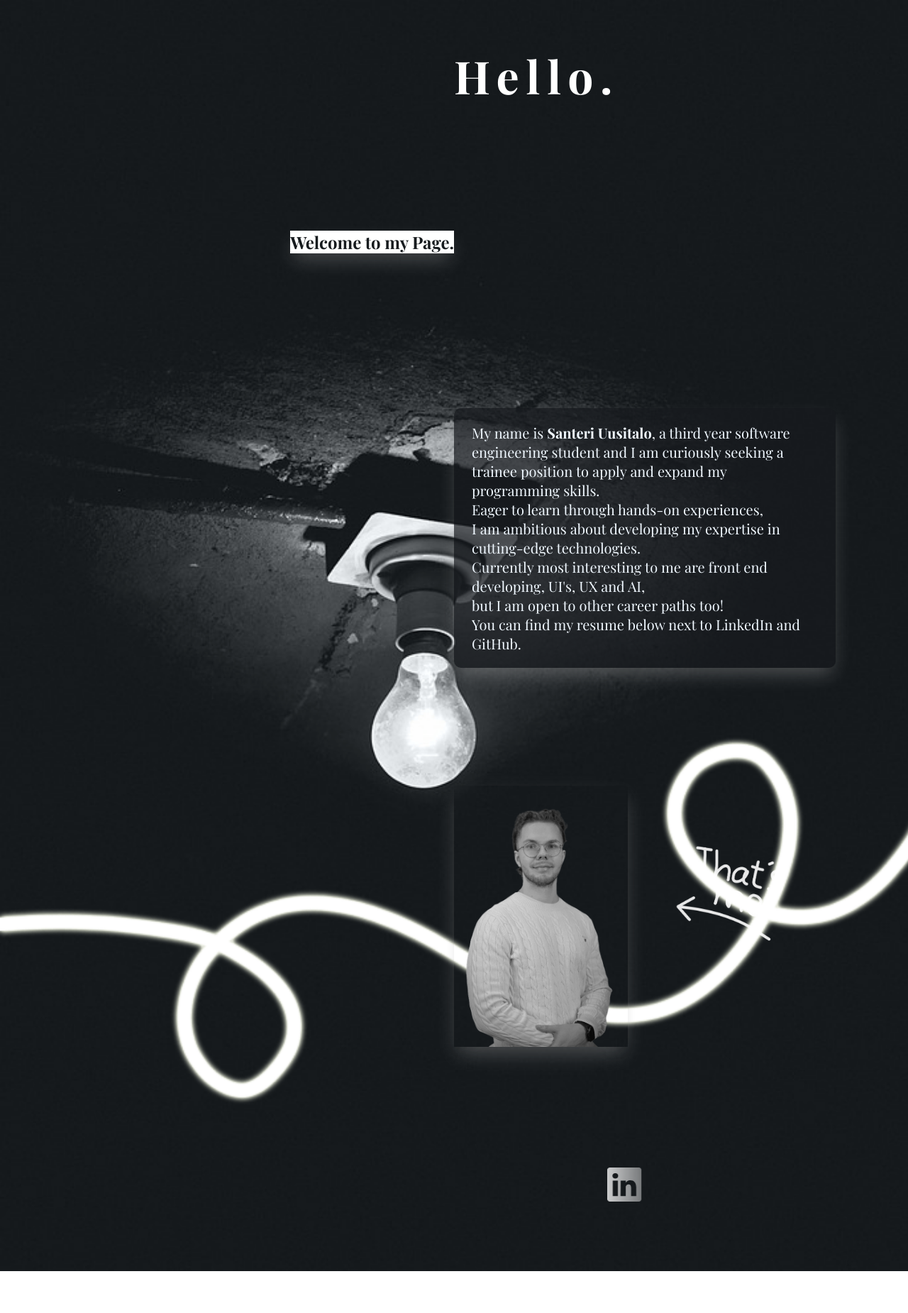
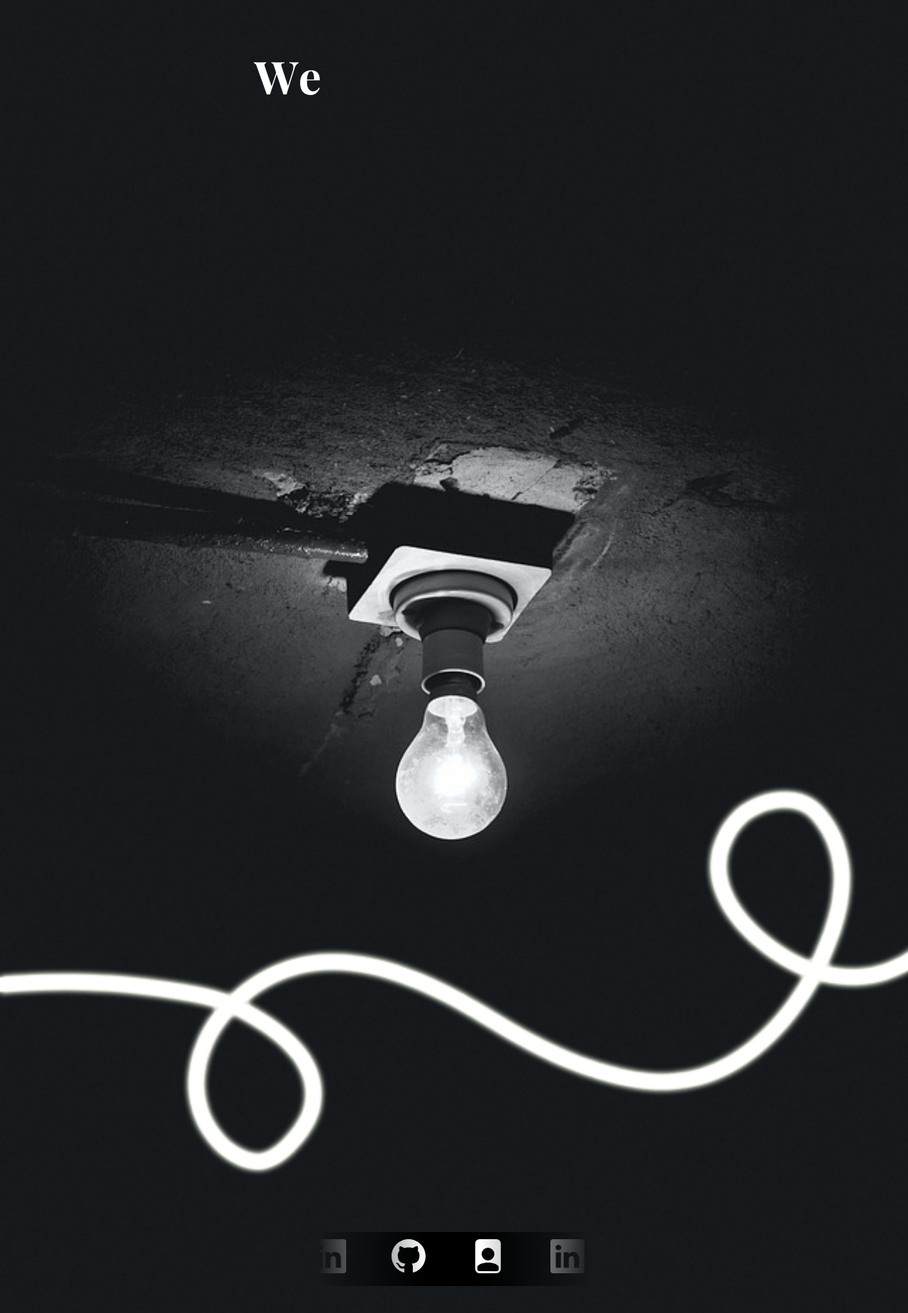
Before and after one commit to vsuusi/portfolio, a React (Create React App) app: page / in a window 1280 px wide. Shown: the top 1850 px of the page at 71% size. Before the commit the page ends 1791 px from the top, so only its background shows below. Built offline with nearby package versions, Linux system fonts and the light colour scheme; a web font is replaced by a local one.

Commit message:
animations and scalability

```diff
--- a/src/components/Bio.css
+++ b/src/components/Bio.css
@@ -6,12 +6,22 @@
     /*WHITE SHADOW*/
     padding: 1px 25px;
     border-radius: 10px;
-    margin-top: 17vw;
+    margin-top: 50vh;
     margin-left: 50vw;
     margin-right: 8vw;
     text-align: start;
-    transition: 0.8s ease-out;box-shadow: rgba(255, 255, 255, 0.25) 0px 13px 27px -5px, rgba(14, 13, 13, 0.3) 0px 8px 16px -8px;
+    transition: 0.8s ease-out;
+    box-shadow: rgba(255, 255, 255, 0.25) 0px 13px 27px -5px, rgba(14, 13, 13, 0.3) 0px 8px 16px -8px;
 
+    animation: fade-in linear forwards;
+    animation-timeline: view();
+    animation-range-start: 35vh ;
+    animation-range-end: 70vh;
+    opacity: 0;
+}
+
+@keyframes fade-in {
+    to {scale: 1; opacity: 1;}
 }
 
 .bio-container:hover {
--- a/src/components/Bio.jsx
+++ b/src/components/Bio.jsx
@@ -7,8 +7,7 @@ const Bio = () => {
                  a trainee position to apply and expand my programming skills.
             <br/>Eager to learn through hands-on experiences,
             <br/>I am ambitious about developing my expertise in cutting-edge technologies.
-            <br/>Currently most interesting to me are front end developing, UI's, UX and AI,
-            <br/>but I am open to other career paths too!
+            <br/>Currently most interesting to me are front end developing, UI's, UX and AI, but I am open to other career paths too!
             <br/>You can find my resume below next to LinkedIn and GitHub.</p>
         </div>
     );
--- a/src/components/Photo.css
+++ b/src/components/Photo.css
@@ -1,21 +1,36 @@
 .photo-container {
-    margin-left: 50vw;
-    margin-top: 13vw;
+    margin-right: 50vw;
+    margin-top: 17vw;
+    margin-left: 15vw;
     display: flex;
-
+    justify-content: flex-end;
+    animation: fade-in-photo linear forwards;
+    animation-timeline: view();
+    animation-range-start: 25vh ;
+    animation-range-end: 60vh;
+    opacity: 0;
 }
 
+@keyframes fade-in-photo {
+    to {
+        transform: scale(1.1) rotate(-2deg);
+        opacity: 1;
+    }
+}
+
+
 .photo-profile {
-    height: 46vh;
+    max-height: 50vh;
     box-shadow: rgba(255, 255, 255, 0.25) 0px 13px 27px -5px, rgba(14, 13, 13, 0.3) 0px 8px 16px -8px;
-    transition: 0.8s ease-out;
+    transition: 1s ease-out;
+    border-radius: 8px;
 }
 
 .photo-thatsme {
     margin-left: 8vh;
     width: 25%;
     opacity: 90%;
-    transition: 0.8s ease-out;
+    transition: 1s ease-out;
     height: fit-content;
     margin-top: 10vh;
 }
@@ -27,16 +42,3 @@
 .photo-thatsme:hover {
     transform: scale(1.1) rotate(4deg);
 }
-
-/*
-@keyframes profileImage {
-    0% {
-        transform: scale(1);
-        transform: rotate(0deg);
-    }
-    100% {
-        transform: scale(1.1);
-        transform: rotate(-5deg);
-    }
-}
-*/
--- a/src/components/Photo.jsx
+++ b/src/components/Photo.jsx
@@ -15,7 +15,6 @@ const Photo = () => {
                 src={thatsme}
                 alt="My lolo xD">
             </img>
-
         </div>
     );
 };
--- a/src/components/Roller.css
+++ b/src/components/Roller.css
@@ -1,30 +1,37 @@
 .roller-container {
-    margin-top: 20vh;
-    margin-bottom: 10vh;
-    margin-left: 23vw;
-    margin-right: 25vw;
+    margin-top: 25vh;
+    margin-bottom: 12vh;
+    margin-left: 35vw;
+    margin-right: 35vw;
     padding: 10px 0px;
     display: flex;
     justify-content: center;
     font-size: 30px;
     overflow: hidden;
-    -webkit-mask-image: linear-gradient(90deg, transparent, #050505 20%, #000000 80%, transparent);
-
+    -webkit-mask-image: linear-gradient(90deg, transparent, #050505 40%, #000000 60%, transparent);
+    background-color: #000000;
 }
 
 .roller-items {
-    animation: scroll 40s linear infinite;
+    animation: scroll 20s linear infinite;
     display: flex;
-    gap: 5vw;
+}
+
+.roller-items svg {
+    margin-left: 8vh;
+}
+
+.roller-container:hover {
+    animation-play-state: paused;
 }
 
 
 @keyframes scroll {
     0% {
-        transform: translateX(180%);
+        transform: translateX(50%);
     }
     100% {
-        transform: translateX(-140%);
+        transform: translateX(-50%);
     }
 }
 
--- a/src/components/Roller.jsx
+++ b/src/components/Roller.jsx
@@ -23,8 +23,24 @@ const Roller = () => {
                     </svg>
                 </a>
             </div>
-            <div className="roller-anti">
+            <div className="roller-items">
+                <a href="https://www.linkedin.com/in/santeri-uusitalo">
+                    <svg xmlns="http://www.w3.org/2000/svg" width="6vh" height="6vh" fill="currentColor" class="bi bi-linkedin" viewBox="0 0 16 16">
+                        <path d="M0 1.146C0 .513.526 0 1.175 0h13.65C15.474 0 16 .513 16 1.146v13.708c0 .633-.526 1.146-1.175 1.146H1.175C.526 16 0 15.487 0 14.854zm4.943 12.248V6.169H2.542v7.225zm-1.2-8.212c.837 0 1.358-.554 1.358-1.248-.015-.709-.52-1.248-1.342-1.248S2.4 3.226 2.4 3.934c0 .694.521 1.248 1.327 1.248zm4.908 8.212V9.359c0-.216.016-.432.08-.586.173-.431.568-.878 1.232-.878.869 0 1.216.662 1.216 1.634v3.865h2.401V9.25c0-2.22-1.184-3.252-2.764-3.252-1.274 0-1.845.7-2.165 1.193v.025h-.016l.016-.025V6.169h-2.4c.03.678 0 7.225 0 7.225z"/>
+                    </svg>
+                </a>
 
+                <a href="https://www.github.com/vsuusi">
+                    <svg xmlns="http://www.w3.org/2000/svg" width="6vh" height="6vh" fill="currentColor" class="bi bi-github" viewBox="0 0 16 16">
+                        <path d="M8 0C3.58 0 0 3.58 0 8c0 3.54 2.29 6.53 5.47 7.59.4.07.55-.17.55-.38 0-.19-.01-.82-.01-1.49-2.01.37-2.53-.49-2.69-.94-.09-.23-.48-.94-.82-1.13-.28-.15-.68-.52-.01-.53.63-.01 1.08.58 1.23.82.72 1.21 1.87.87 2.33.66.07-.52.28-.87.51-1.07-1.78-.2-3.64-.89-3.64-3.95 0-.87.31-1.59.82-2.15-.08-.2-.36-1.02.08-2.12 0 0 .67-.21 2.2.82.64-.18 1.32-.27 2-.27s1.36.09 2 .27c1.53-1.04 2.2-.82 2.2-.82.44 1.1.16 1.92.08 2.12.51.56.82 1.27.82 2.15 0 3.07-1.87 3.75-3.65 3.95.29.25.54.73.54 1.48 0 1.07-.01 1.93-.01 2.2 0 .21.15.46.55.38A8.01 8.01 0 0 0 16 8c0-4.42-3.58-8-8-8"/>
+                    </svg>
+
+                </a>
+                <a href={Pdf}>
+                    <svg xmlns="http://www.w3.org/2000/svg" width="6vh" height="6vh" fill="currentColor" class="bi bi-file-person-fill" viewBox="0 0 16 16">
+                        <path d="M12 0H4a2 2 0 0 0-2 2v12a2 2 0 0 0 2 2h8a2 2 0 0 0 2-2V2a2 2 0 0 0-2-2m-1 7a3 3 0 1 1-6 0 3 3 0 0 1 6 0m-3 4c2.623 0 4.146.826 5 1.755V14a1 1 0 0 1-1 1H4a1 1 0 0 1-1-1v-1.245C3.854 11.825 5.377 11 8 11"/>
+                    </svg>
+                </a>
             </div>
         </div>
     );
--- a/src/components/Welcome.css
+++ b/src/components/Welcome.css
@@ -1,137 +1,10 @@
 .welcome-container {
-    width: fit-content;
-    margin: 0 auto;
-    margin-right: 50vw;
-    margin-top: 22vh;
-    color: var(--main-black);
-    background-color: rgb(255, 255, 255);
-    transition: 0.8s ease-out;
-}
-
-.welcome-container:hover {
-    transform: scale(1.1) rotate(3deg);
-}
-
-.text-welcome {
-    color: var(--main-black);
-    font-size: 3vh;
-    box-shadow: rgba(255, 255, 255, 0.25) 0px 13px 27px -5px, rgba(14, 13, 13, 0.3) 0px 8px 16px -8px;
-
-}
-
-.text-hi {
     text-align: start;
-    margin-left: 50vw;
     margin-top: 8vh;
     color: white;
-    font-size: 8vh;
+    font-size: 4vh;
     letter-spacing: 0.15em;
     width: fit-content;
-    transition: 0.8s ease-out;
+    margin-left: 28vw;
+    min-height: 11vh;
 }
-
-.text-hi:hover {
-    transform: scale(1.1) rotate(-2deg);
-}
-
-.H {
-    animation: breather_H 3s infinite;
-}
-
-@keyframes breather_H {
-    0% {
-        color: white;
-    }
-    25% {
-        color: aquamarine;
-    }
-    50% {
-        color: white;
-    }
-}
-
-
-.e {
-    animation: breather_e 3s infinite;
-    animation-delay: 0.2s;
-}
-
-@keyframes breather_e {
-    0% {
-        color: white;
-    }
-    25% {
-        color:rgb(129, 129, 255)
-    }
-    50% {
-        color: white;
-    }
-}
-
-.l_1 {
-    animation: breather_l_1 3s infinite;
-    animation-delay: 0.4s;
-}
-
-@keyframes breather_l_1 {
-    0% {
-        color: white;
-    }
-    25% {
-        color:rgb(245, 129, 255)
-    }
-    50% {
-        color: white;
-    }
-}
-
-.l_2 {
-    animation: breather_l_2 3s infinite;
-    animation-delay: 0.6s;
-}
-
-@keyframes breather_l_2 {
-    0% {
-        color: white;
-    }
-    25% {
-        color:rgb(255, 211, 129)
-    }
-    50% {
-        color: white;
-    }
-}
-
-.o {
-    animation: breather_o 3s infinite;
-    animation-delay: 0.8s;
-}
-
-@keyframes breather_o {
-    0% {
-        color: white;
-    }
-    25% {
-        color:rgb(255, 129, 129)
-    }
-    50% {
-        color: white;
-    }
-}
-
-.dot {
-    animation: breather_dot 3s infinite;
-    animation-delay: 1s;
-}
-
-@keyframes breather_dot {
-    0% {
-        color: white;
-    }
-    25% {
-        color: aquamarine;
-    }
-    50% {
-        color: white;
-    }
-}
--- a/src/components/Welcome.jsx
+++ b/src/components/Welcome.jsx
@@ -1,20 +1,53 @@
+import React, { useState, useEffect } from 'react';
 import "./Welcome.css";
 
 const Welcome = () => {
-    return(
-        <>
-            <h1 className="text-hi">
-                <span className="H">H</span>
-                <span className="e">e</span>
-                <span className="l_1">l</span>
-                <span className="l_2">l</span>
-                <span className="o">o</span>
-                <span className="dot">.</span>
-            </h1>
-            <div className="welcome-container">
-                <h4 className="text-welcome">Welcome to my Page.</h4>
-            </div>
-        </>
+    const [part, setPart] = useState('');
+    const [i, setI] = useState(0);
+    const [offset, setOffset] = useState(0);
+    const [forwards, setForwards] = useState(true);
+    const [skipCount, setSkipCount] = useState(0);
+    const skipDelay = 8;
+    const speed = 80;
+
+    useEffect(() => {
+
+        const words = ["Hello.", "Welcome to my page."];
+
+        const interval = setInterval(() => {
+            if (forwards) {
+                if (offset >= words[i].length) {
+                    setSkipCount(skipCount + 1);
+                    if (skipCount === skipDelay) {
+                        setForwards(false);
+                        setSkipCount(0);
+                    }
+                }
+            } else {
+                if (offset === 0) {
+                    setForwards(true);
+                    setI((i + 1) % words.length);
+                    setOffset(0);
+                }
+            }
+            const currentPart = words[i].substr(0, offset);
+            if (skipCount === 0) {
+                if (forwards) {
+                    setOffset(offset + 1);
+                } else {
+                    setOffset(offset - 1);
+                }
+            }
+            setPart(currentPart);
+        }, speed);
+
+        return () => clearInterval(interval);
+    }, [i, offset, forwards, skipCount]);
+
+    return (
+        <div className="welcome-container">
+            <h1 className="text-hi">{part}</h1>
+        </div>
     );
 };
 
```
